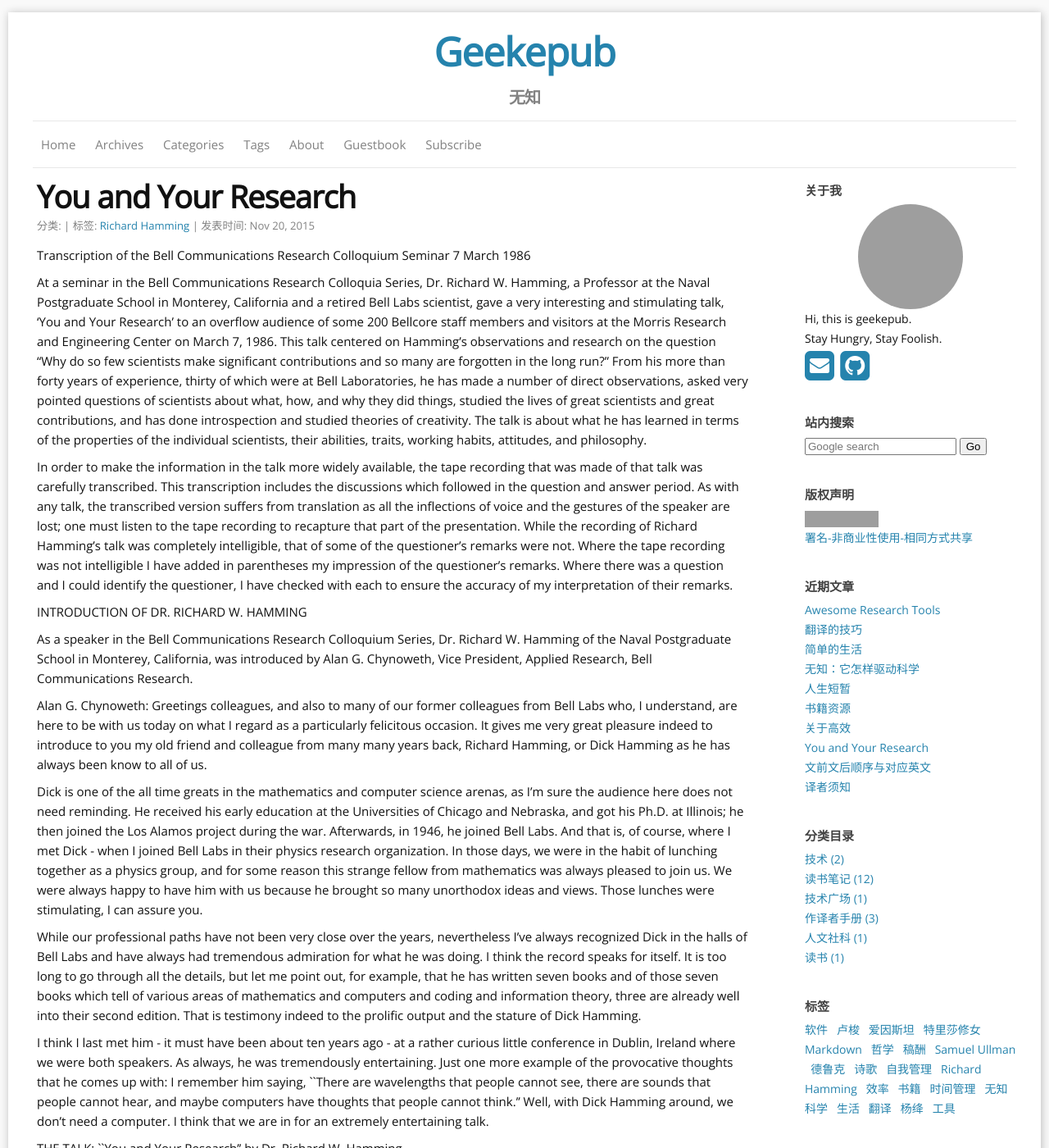
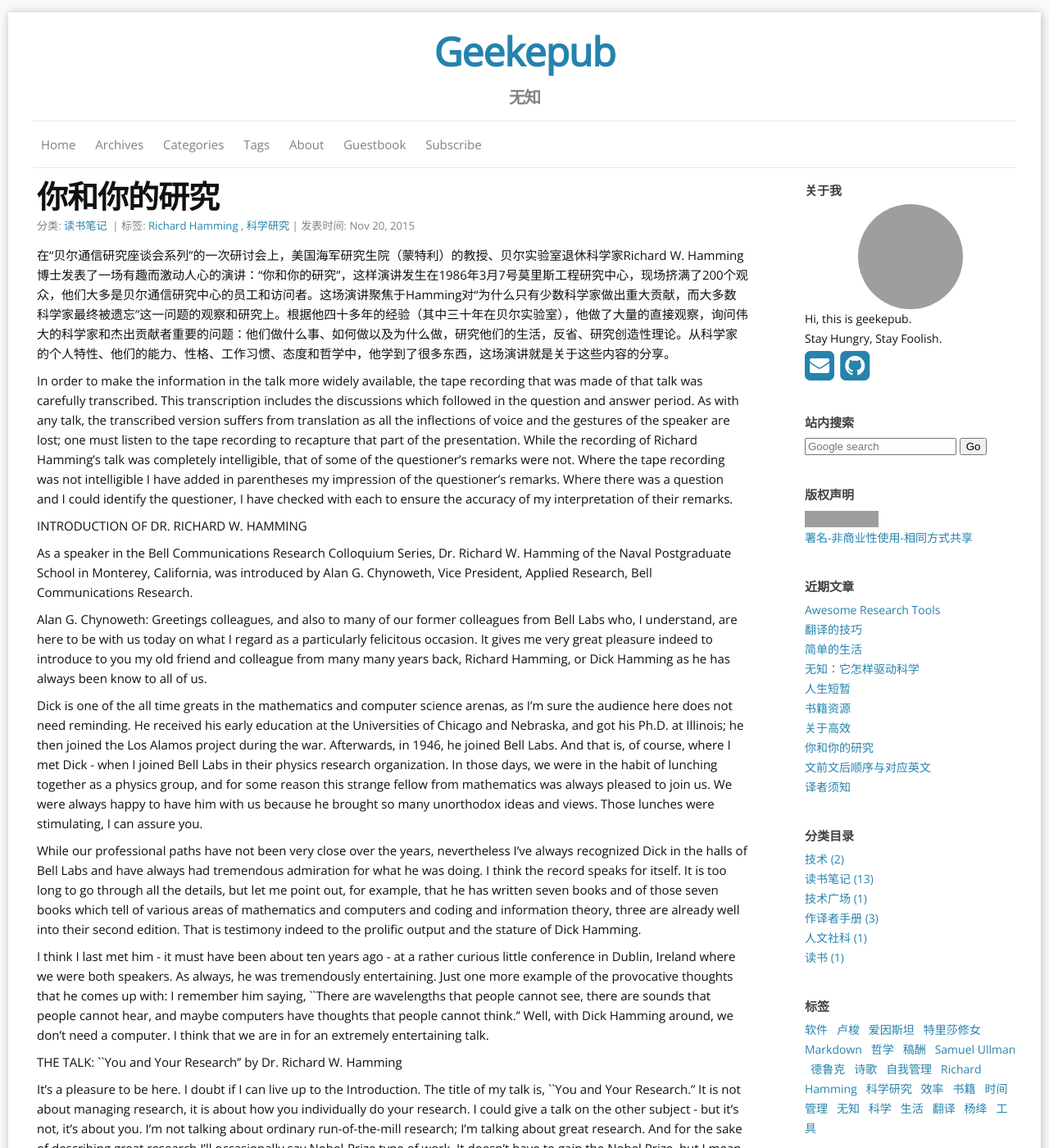
Before and after one commit to geekepub/geekepub.github.io, a Jekyll site: the page built from _posts/2015-11-20-you-and-your-research.md, in a window 1280 px wide and 1400 px high. Shown: the whole window at 82% size. Built offline with Jekyll 4.4.1, drawn with Linux system fonts in a browser that asks for light colours; nearby versions of some CDN libraries; comment, search, counter and statistics services are not loaded; grey boxes are pictures that could not be loaded.

Commit message:
Update 2015-11-20-you-and-your-research.md

```diff
--- a/_posts/2015-11-20-you-and-your-research.md
+++ b/_posts/2015-11-20-you-and-your-research.md
@@ -1,17 +1,14 @@
 ---
 layout: post
-title: You and Your Research
+title: 你和你的研究
 comments: true
+categories: 读书笔记
 tags:
 - Richard Hamming
+- 科学研究
 ---
 
-Transcription of the Bell Communications Research Colloquium Seminar
-7 March 1986
-
-At a seminar in the Bell Communications Research Colloquia Series, Dr. Richard W. Hamming, a Professor at the Naval Postgraduate School in Monterey, California and a retired Bell Labs scientist, gave a very interesting and stimulating talk, 'You and Your Research' to an overflow audience of some 200 Bellcore staff members and visitors at the Morris Research and Engineering Center on March 7, 1986. This talk centered on Hamming's observations and research on the question "Why do so few scientists make significant contributions and so many are forgotten in the long run?" From his more than forty years of experience, thirty of which were at Bell Laboratories, he has made a number of direct observations, asked very pointed questions of scientists about what, how, and why they did things, studied the lives of great scientists and great contributions, and has done introspection and studied theories of creativity. The talk is about what he has learned in terms of the properties of the individual scientists, their abilities, traits, working habits, attitudes, and philosophy.
-
-<!-- more -->
+在“贝尔通信研究座谈会系列”的一次研讨会上，美国海军研究生院（蒙特利）的教授、贝尔实验室退休科学家Richard W. Hamming博士发表了一场有趣而激动人心的演讲：“你和你的研究”，这样演讲发生在1986年3月7号莫里斯工程研究中心，现场挤满了200个观众，他们大多是贝尔通信研究中心的员工和访问者。这场演讲聚焦于Hamming对“为什么只有少数科学家做出重大贡献，而大多数科学家最终被遗忘”这一问题的观察和研究上。根据他四十多年的经验（其中三十年在贝尔实验室），他做了大量的直接观察，询问伟大的科学家和杰出贡献者重要的问题：他们做什么事、如何做以及为什么做，研究他们的生活，反省、研究创造性理论。从科学家的个人特性、他们的能力、性格、工作习惯、态度和哲学中，他学到了很多东西，这场演讲就是关于这些内容的分享。
 
 In order to make the information in the talk more widely available, the tape recording that was made of that talk was carefully transcribed. This transcription includes the discussions which followed in the question and answer period. As with any talk, the transcribed version suffers from translation as all the inflections of voice and the gestures of the speaker are lost; one must listen to the tape recording to recapture that part of the presentation. While the recording of Richard Hamming's talk was completely intelligible, that of some of the questioner's remarks were not. Where the tape recording was not intelligible I have added in parentheses my impression of the questioner's remarks. Where there was a question and I could identify the questioner, I have checked with each to ensure the accuracy of my interpretation of their remarks.
 
```
